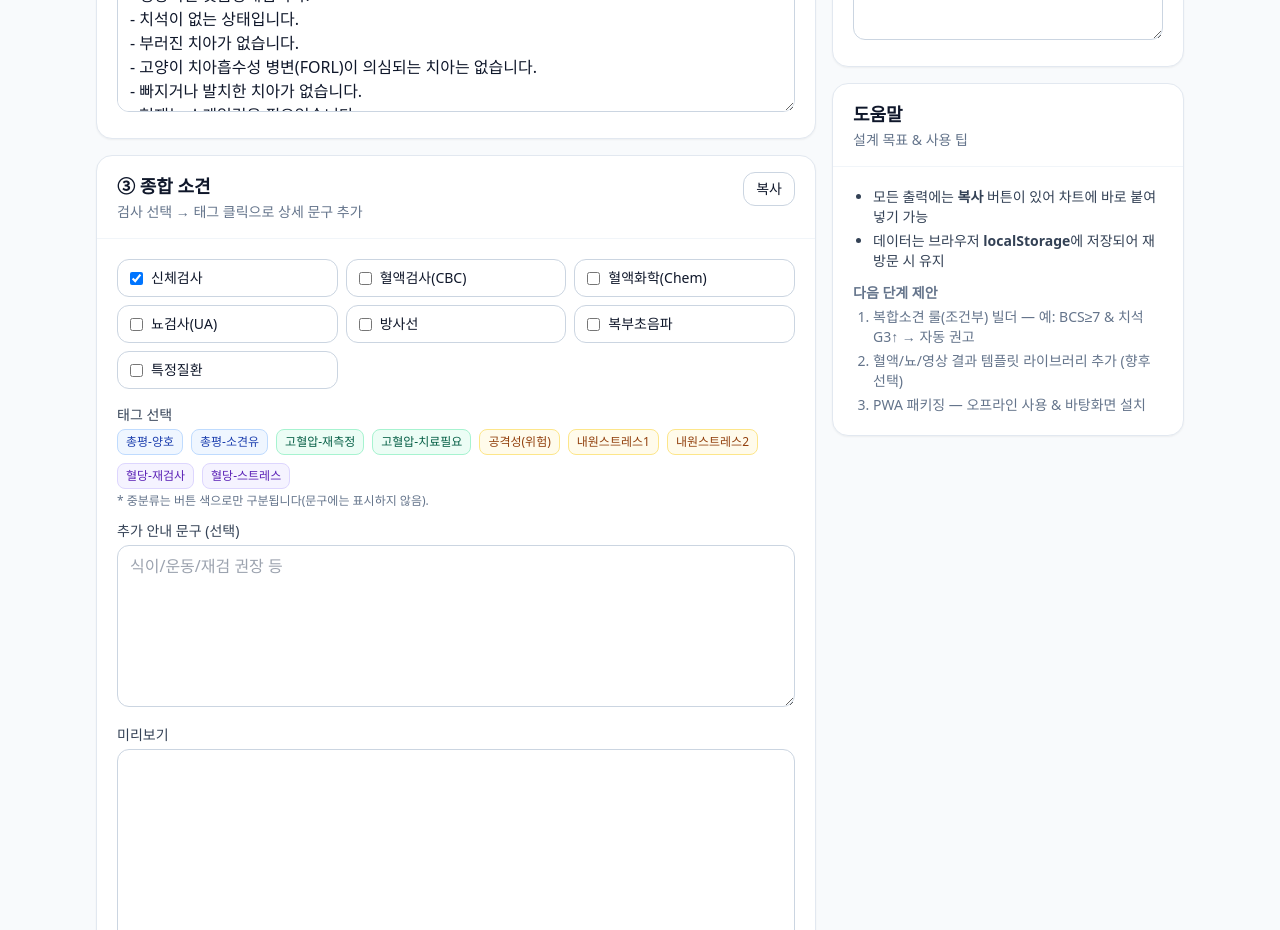
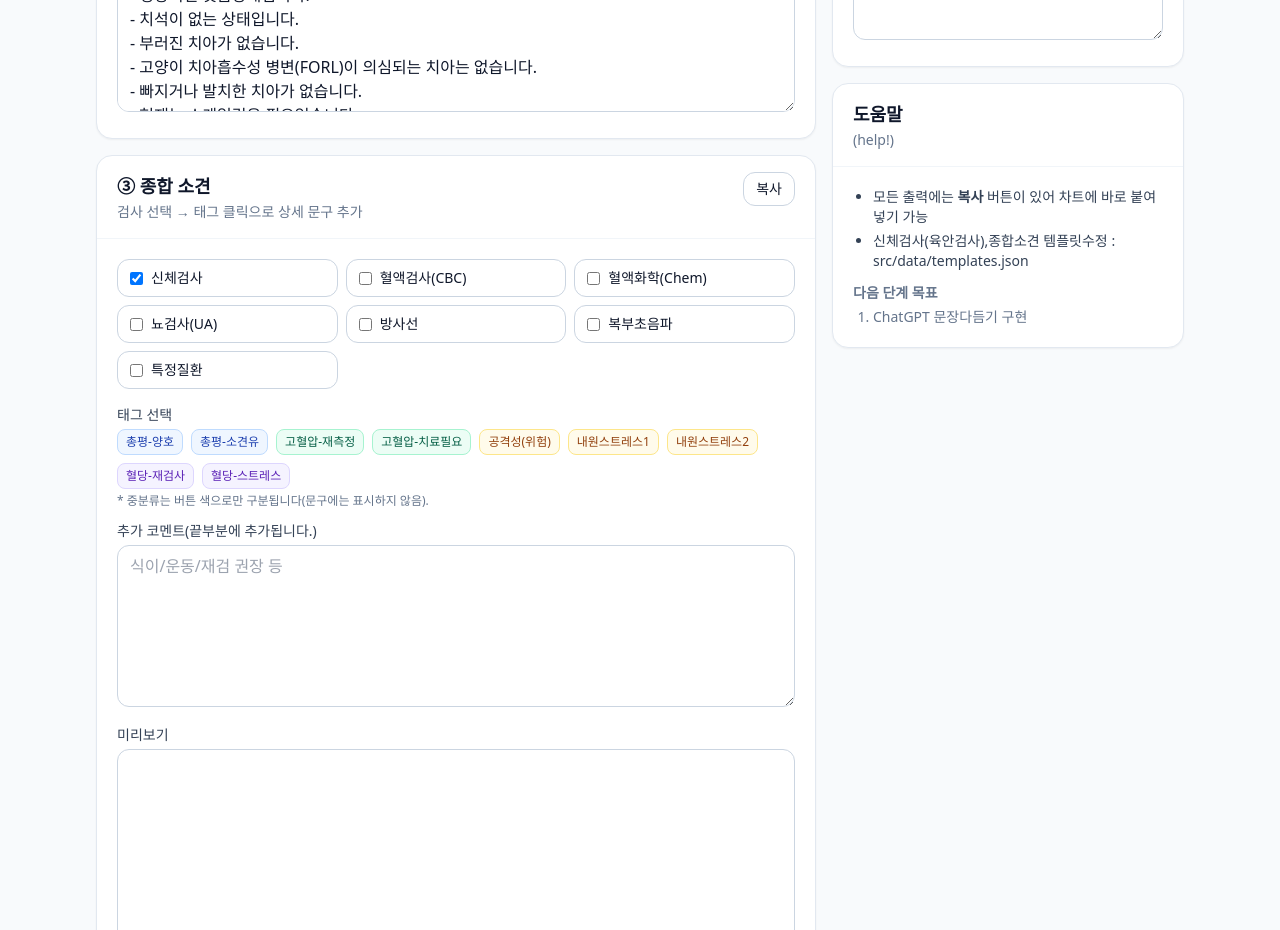
Before and after one commit to hodewdew-creator/BS_health_report_editor, a React (Vite) app: page / in a window 1280 px wide. Shown: the part 1340-2270 px from the top of the page. Built offline with nearby package versions, Linux system fonts and the light colour scheme.

Commit message:
Update App.jsx

```diff
--- a/src/App.jsx
+++ b/src/App.jsx
@@ -535,7 +535,7 @@ function OverallAssessmentCard(){
 
       {/* 자유 입력 — 특정질환 입력 제거, 추가안내만 전체너비 */}
       <div className="mt-3">
-        <Field label="추가 안내 문구 (선택)">
+        <Field label="추가 코멘트(끝부분에 추가됩니다.)">
           <TextArea
             value={o.addenda}
             onChange={(v)=> setO({ ...o, addenda: v })}
@@ -599,17 +599,16 @@ function PolisherPanel(){
  *********************************/
 function AboutPanel(){
   return (
-    <Card title="도움말" subtitle="설계 목표 & 사용 팁">
+    <Card title="도움말" subtitle="(help!)">
       <ul className="list-disc pl-5 space-y-1 text-sm text-slate-700">
         <li>모든 출력에는 <b>복사</b> 버튼이 있어 차트에 바로 붙여넣기 가능</li>
-        <li>데이터는 브라우저 <b>localStorage</b>에 저장되어 재방문 시 유지</li>
+        <li>신체검사(육안검사),종합소견 템플릿수정 : src/data/templates.json</li>
       </ul>
       <div className="mt-3 text-sm text-slate-500">
-        <b>다음 단계 제안</b>
+        <b>다음 단계 목표</b>
         <ol className="list-decimal pl-5 mt-1 space-y-1">
-          <li>복합소견 룰(조건부) 빌더 — 예: BCS≥7 & 치석 G3↑ → 자동 권고</li>
-          <li>혈액/뇨/영상 결과 템플릿 라이브러리 추가 (향후 선택)</li>
-          <li>PWA 패키징 — 오프라인 사용 & 바탕화면 설치</li>
+          <li> ChatGPT 문장다듬기 구현</li>
+
         </ol>
       </div>
     </Card>
```
